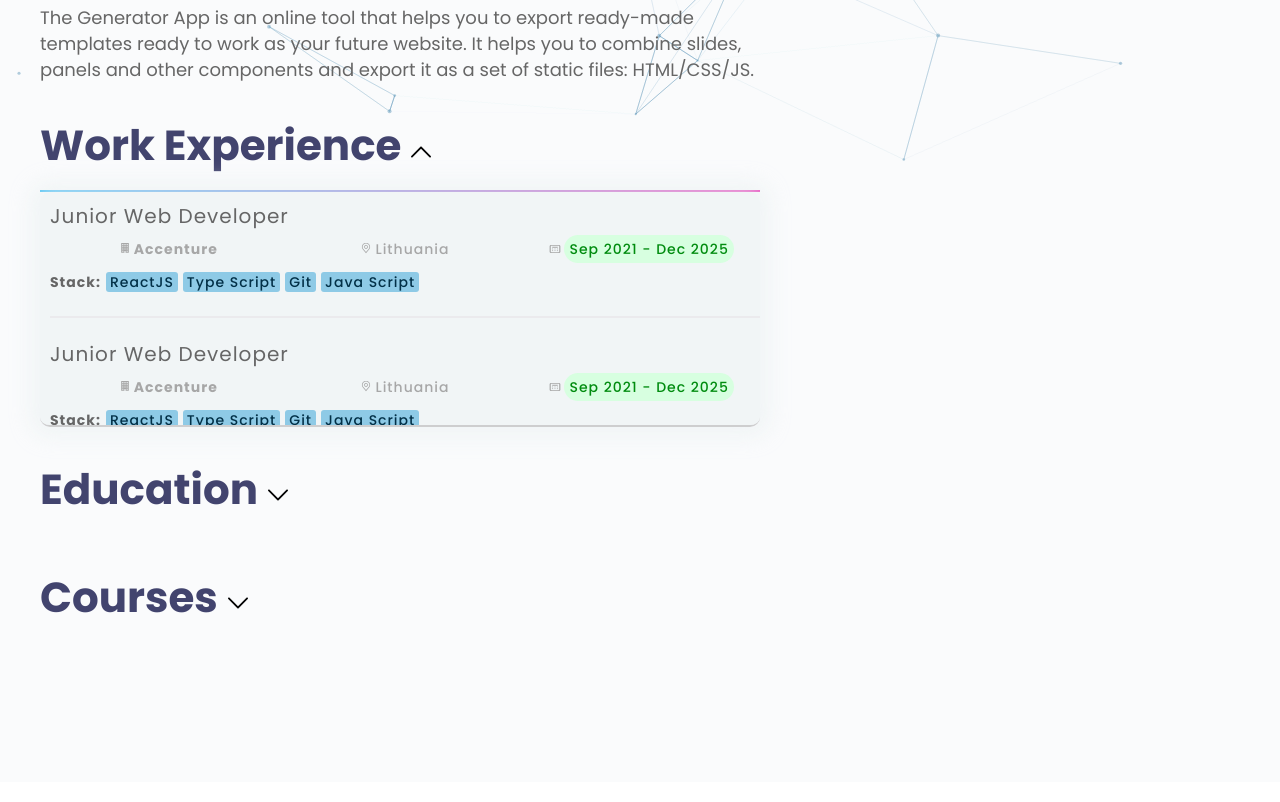
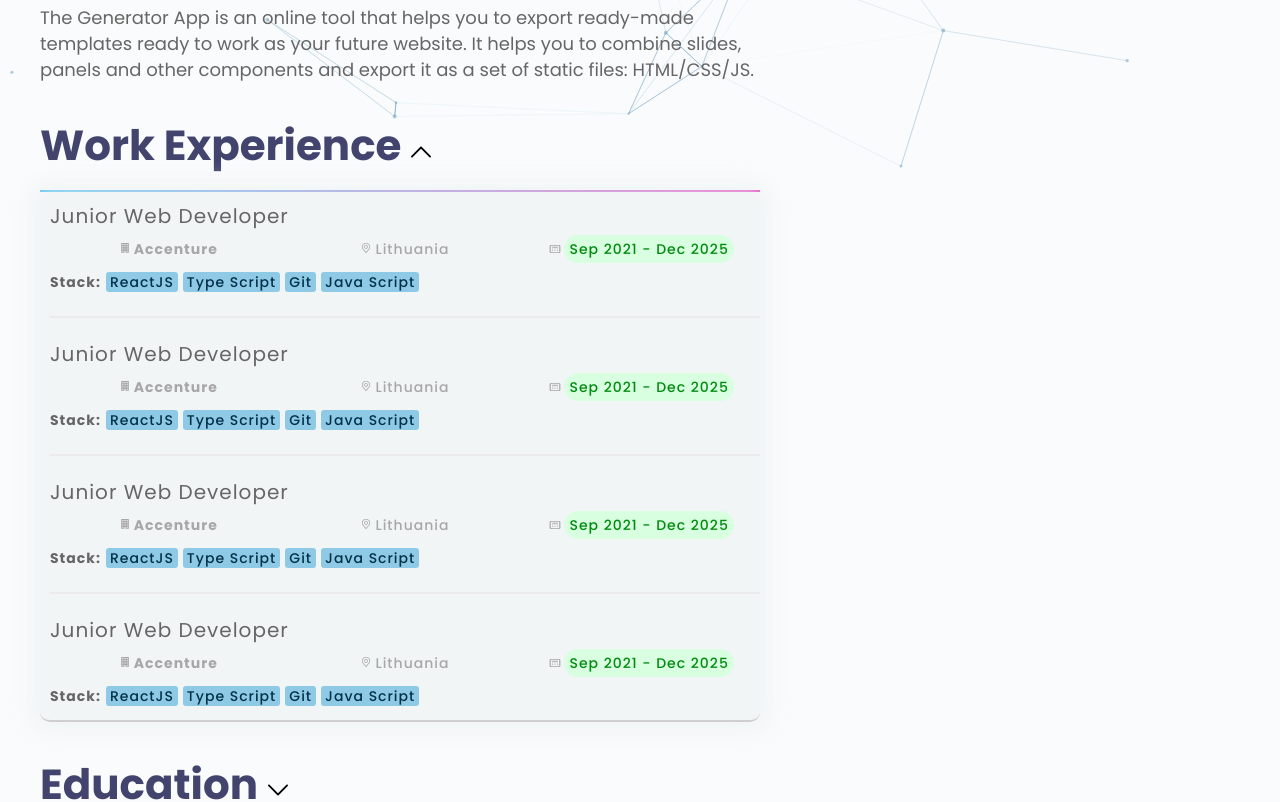
Before and after one commit to Dmitry-Shimansky/portfolio-React-TS, a React app: page / in a window 1280 px wide. Shown: the part 580-1382 px from the top of the page. Built offline with nearby package versions, Linux system fonts and the light colour scheme.

Commit message:
Add: Improvements for WorkExperience Education Courses

```diff
--- a/src/layouts/sections/main/Main.tsx
+++ b/src/layouts/sections/main/Main.tsx
@@ -8,7 +8,6 @@ import {MainTitle} from "../../../components/MainTitle";
 import { WorkExperience } from './workexperience/WorkExperince';
 import { Education } from './education/Education';
 import { Courses } from './courses/Courses';
-import {AllCollapseExample} from "./workexperience/Accordion";
 
 export const Main = () => {
     return (
@@ -48,7 +47,6 @@ export const Main = () => {
                 <S.AboutMeText>
                     The Generator App is an online tool that helps you to export ready-made templates ready to work as your future website. It helps you to combine slides, panels and other components and export it as a set of static files: HTML/CSS/JS.
                 </S.AboutMeText>
-                {/*<AllCollapseExample/>*/}
                 <WorkExperience />
                 <Education />
                 <Courses />
--- a/src/layouts/sections/main/courses/Courses_Styles.ts
+++ b/src/layouts/sections/main/courses/Courses_Styles.ts
@@ -3,7 +3,7 @@ import {Theme} from "../../../../styles/Theme";
 
 const StyledCourses = styled.details`
     position: relative;
-    max-width: 60%;
+    max-width: 720px;
     margin-bottom: 38px;
 
     & summary::after {
@@ -20,10 +20,6 @@ const StyledCourses = styled.details`
 
     &[open] summary::after {
         width: 100%;
-    }
-
-    @media ${Theme.media.tablet860} {
-        max-width: 100%;
     }
 `;
 
@@ -92,6 +88,7 @@ const CoursesList = styled.ul`
     //backdrop-filter: blur(10px);
     box-shadow: 0 0 20px 10px rgba(237, 242, 244, 0.7);
     border-radius: 10px;
+    border-bottom: 2px solid rgb(206, 206, 207);
 `;
 
 const ListItem = styled.li`
@@ -104,12 +101,16 @@ const ListItem = styled.li`
     margin-bottom: 44px;
 
     &:not(:last-child)::after {
-        position: relative;
-        top: 22px;
+        position: absolute;
+        bottom: -22px;
         content: "";
         height: 2px;
         width: 100%;
         background-color: rgb(235, 234, 237);
+    }
+
+    &:last-child {
+        margin-bottom: 0;
     }
 `;
 
--- a/src/layouts/sections/main/education/Education_Styles.ts
+++ b/src/layouts/sections/main/education/Education_Styles.ts
@@ -3,7 +3,7 @@ import {Theme} from "../../../../styles/Theme";
 
 const StyledEducation = styled.details`
     position: relative;
-    max-width: 60%;
+    max-width: 720px;
     margin-bottom: 38px;
 
     & summary::after {
@@ -20,10 +20,6 @@ const StyledEducation = styled.details`
 
     &[open] summary::after {
         width: 100%;
-    }
-
-    @media ${Theme.media.tablet860} {
-        max-width: 100%;
     }
 `;
 
@@ -92,6 +88,7 @@ const EducationsList = styled.ul`
     //backdrop-filter: blur(10px);
     box-shadow: 0 0 20px 10px rgba(237, 242, 244, 0.7);
     border-radius: 10px;
+    border-bottom: 2px solid rgb(206, 206, 207);
 `;
 
 const ListItem = styled.li`
@@ -110,6 +107,10 @@ const ListItem = styled.li`
         height: 2px;
         width: 100%;
         background-color: rgb(235, 234, 237);
+    }
+
+    &:last-child {
+        margin-bottom: 0;
     }
 `;
 
--- a/src/layouts/sections/main/workexperience/WorkExperience_Styles.ts
+++ b/src/layouts/sections/main/workexperience/WorkExperience_Styles.ts
@@ -3,7 +3,7 @@ import {Theme} from "../../../../styles/Theme";
 
 const StyledWorkExperience = styled.details`
     position: relative;
-    max-width: 60%;
+    max-width: 720px;
     margin-bottom: 38px;
 
     & summary::after {
@@ -20,10 +20,6 @@ const StyledWorkExperience = styled.details`
 
     &[open] summary::after {
         width: 100%;
-    }
-
-    @media ${Theme.media.tablet860} {
-        max-width: 100%;
     }
 `;
 
@@ -77,7 +73,6 @@ const WorkExperienceTitle = styled.summary<{isOpen: boolean}>`
     &:hover::before {
         height: 20px;
         box-shadow: 0 0 20px 10px rgb(0, 255, 255, 0.7);
-
     }
 
     &::-webkit-details-marker {
@@ -92,8 +87,6 @@ const WorkExperiencesList = styled.ul`
     //backdrop-filter: blur(10px);
     box-shadow: 0 0 20px 10px rgba(237, 242, 244, 0.7);
     border-radius: 10px;
-    max-height: 235px;
-    overflow-y: scroll;
     border-bottom: 2px solid rgb(206, 206, 207);
 `;
 
```
